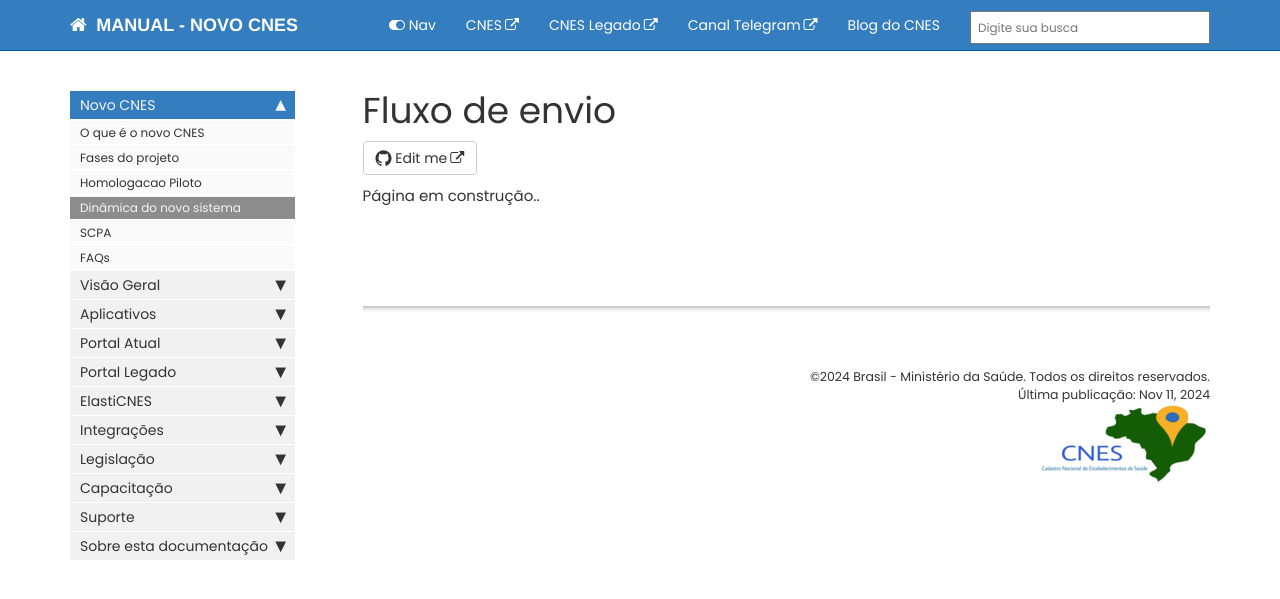
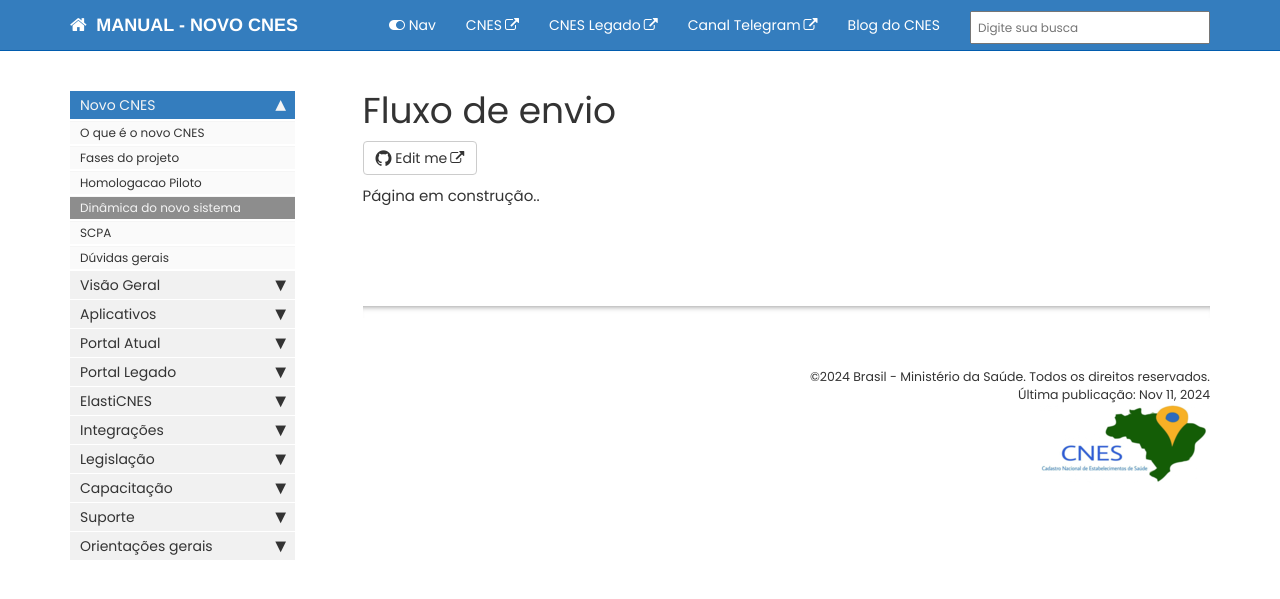
Before and after one commit to DRAC-CNES/Manual_CNES, a Jekyll site: the page built from Principal/Visao Geral/dinamica.md, in a window 1280 px wide. Shown: the top 599 px of the page. Built offline with Jekyll 4.4.1, drawn with Linux system fonts in a browser that asks for light colours; comment, search, counter and statistics services are not loaded.

Commit message:
newcommit

```diff
--- a/_data/sidebars/mydoc_sidebar.yml
+++ b/_data/sidebars/mydoc_sidebar.yml
@@ -46,7 +46,7 @@ entries:
       output: web, pdf
       type: homepage
 
-    - title: FAQs
+    - title: Dúvidas gerais
       url: /FAQs_novo_CNES.html
       output: web, pdf
       type: homepage
@@ -156,7 +156,7 @@ entries:
       url: /portarias.html
       output: web, pdf
 
-    - title: Lei Geral de Proteção de Dados
+    - title: LGPD
       url: /lgpd.html
       output: web, pdf
 
@@ -188,7 +188,7 @@ entries:
       url: /faqs.html
       output: web, pdf
 
-  - title: Sobre esta documentação
+  - title: Orientações gerais
     output: web, pdf
 
     folderitems:
```
